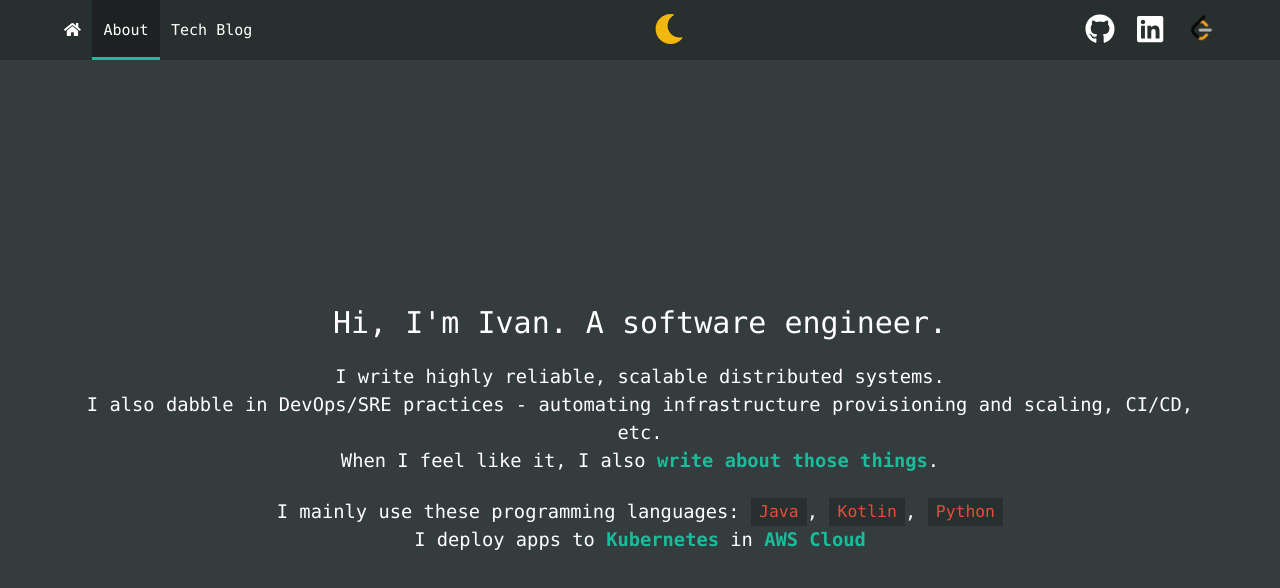
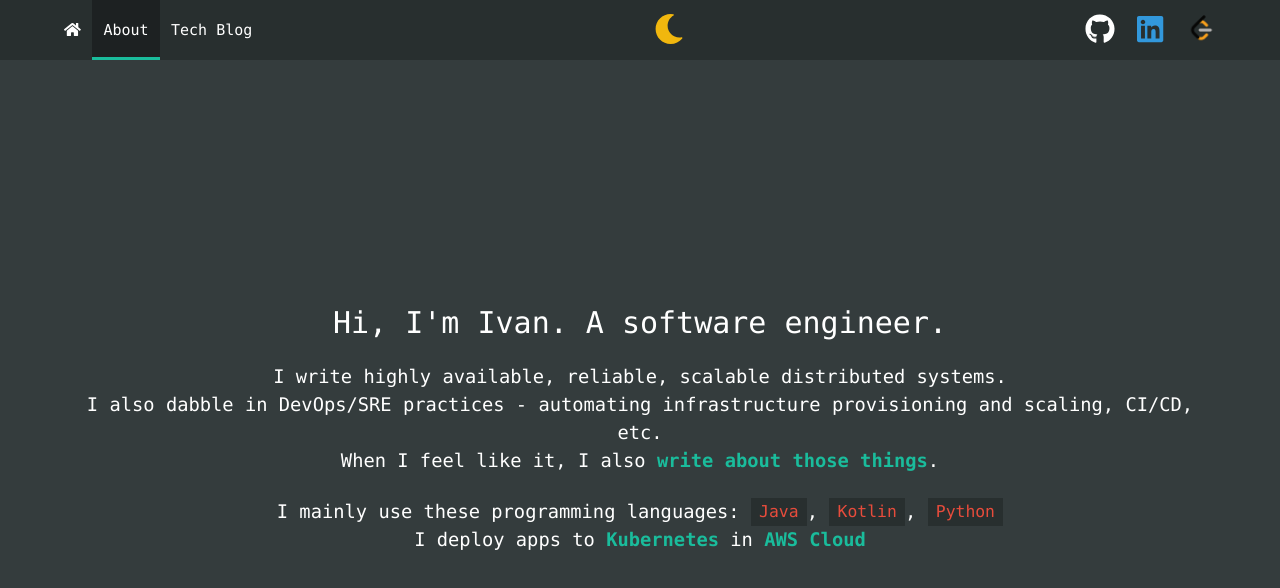
Before and after one commit to i-sergienko/i-sergienko.github.io, an Angular app: page /about in a window 1280 px wide. Shown: the top 588 px of the page. Built offline with nearby package versions, Linux system fonts and the light colour scheme.

Commit message:
minor improvements

```diff
--- a/src/app/about/about.component.html
+++ b/src/app/about/about.component.html
@@ -3,7 +3,7 @@
     <div class="container has-text-centered">
       <p class="title">Hi, I'm Ivan. A software engineer.</p>
       <div class="block is-size-5">
-        <p>I write highly reliable, scalable distributed systems.</p>
+        <p>I write highly available, reliable, scalable distributed systems.</p>
         <p>I also dabble in DevOps/SRE practices - automating infrastructure provisioning and scaling, CI/CD, etc.</p>
         <p>When I feel like it, I also <a routerLink="/articles"><strong>write about those things</strong></a>.</p>
       </div>
--- a/src/app/navigation-menu/navigation-menu.component.html
+++ b/src/app/navigation-menu/navigation-menu.component.html
@@ -36,7 +36,7 @@
               <a href="https://github.com/i-sergienko" class="navbar-item" title="My GitHub profile">
                 <fa-icon [icon]="faGithub" class="fa-2x px-2"></fa-icon>
               </a>
-              <a href="https://www.linkedin.com/in/ivan-sergienko-b066a8108/" class="navbar-item" title="My LinkedIn profile">
+              <a href="https://www.linkedin.com/in/ivan-sergienko-b066a8108/" class="navbar-item has-text-info" title="My LinkedIn profile">
                 <fa-icon [icon]="faLinkedin" class="fa-2x px-2"></fa-icon>
               </a>
               <a href="https://leetcode.com/is_1337/" class="navbar-item" title="My LeetCode profile">
```
